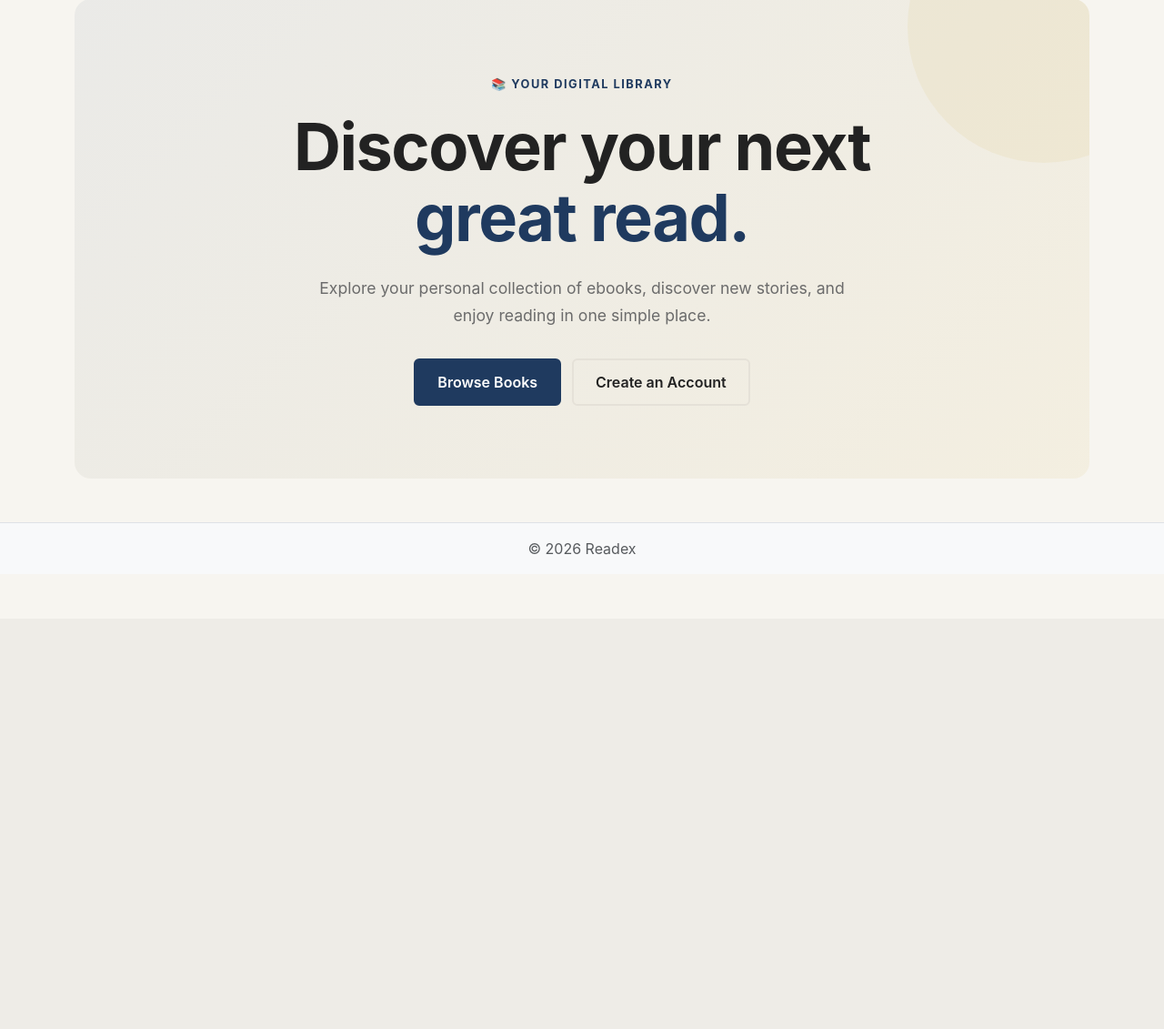
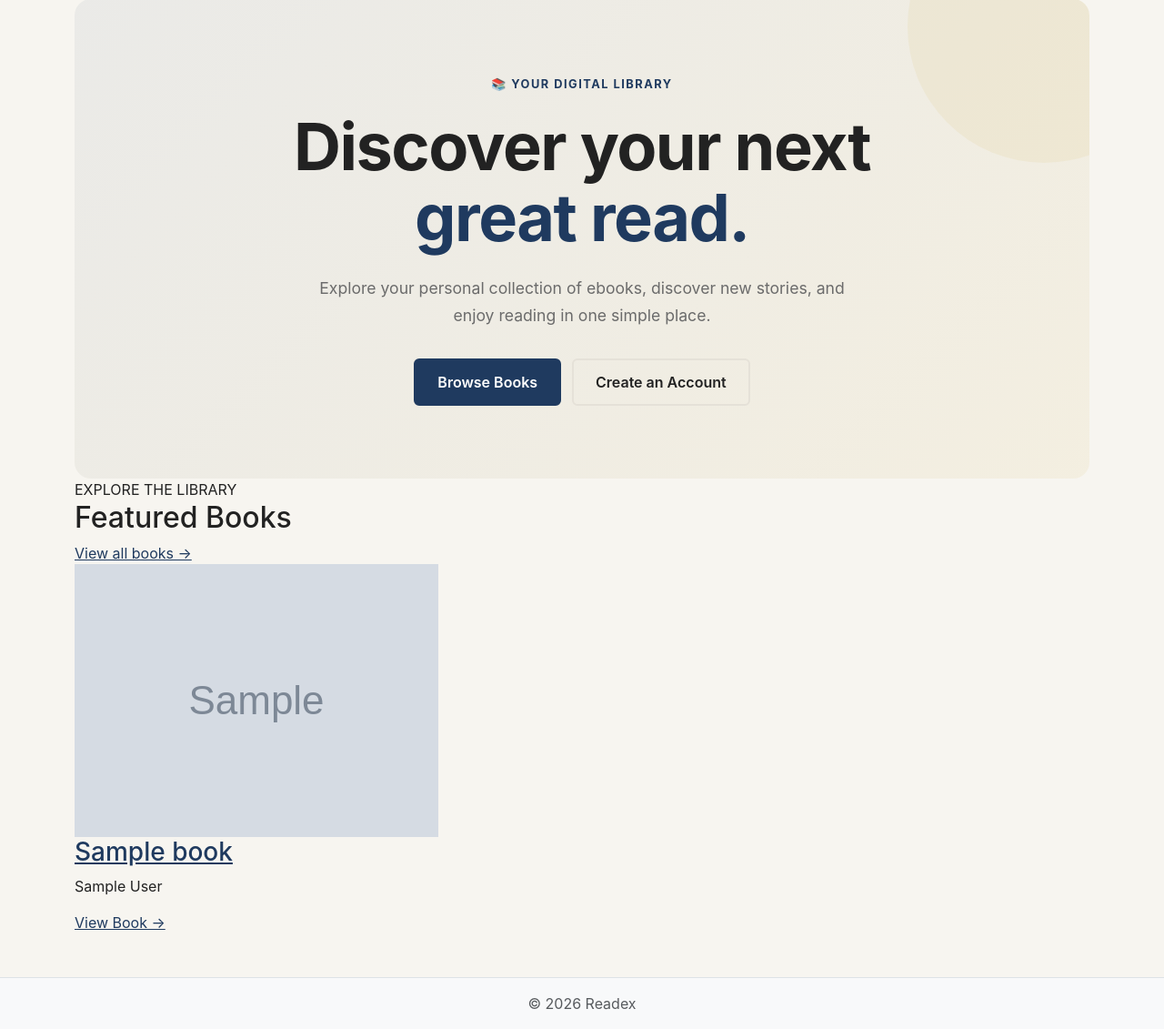
Before and after one commit to Mohamad-sudo616/readex, a Django app: page / in a window 1280 px wide. Shown: the part 120-1251 px from the top of the page at 91% size. Before the commit the page ends 751 px from the top, so only its background shows below. Run offline with Django 5.2, Linux system fonts and the light colour scheme; tables that the repository leaves empty hold one stand-in row (values such as "Sample post"); grey boxes marked "Sample" are stand-in pictures.

Commit message:
card partly completed

```diff
--- a/backend/templates/home.html
+++ b/backend/templates/home.html
@@ -42,4 +42,97 @@ Home | Readex
 
 </section>
 
+
+<!-- Featured Books -->
+<section class="readex-featured">
+
+    <div class="readex-section-heading">
+        <div>
+            <span class="readex-section-label">
+                EXPLORE THE LIBRARY
+            </span>
+
+            <h2>Featured Books</h2>
+        </div>
+
+        <a href="{% url 'books:list' %}" class="readex-view-all">
+            View all books →
+        </a>
+    </div>
+
+
+    {% if featured_books %}
+
+        <div class="row g-4">
+
+            {% for book in featured_books %}
+
+                <div class="col-12 col-sm-6 col-lg-4">
+
+                    <article class="readex-book-card">
+
+                        {% if book.cover_image %}
+
+                            <a href="{% url 'books:detail' book.slug %}">
+                                <img
+                                    src="{{ book.cover_image.url }}"
+                                    alt="{{ book.title }}"
+                                    class="readex-book-cover"
+                                >
+                            </a>
+
+                        {% else %}
+
+                            <div class="readex-book-cover-placeholder">
+                                📚
+                            </div>
+
+                        {% endif %}
+
+
+                        <div class="readex-book-card-body">
+
+                            <h3 class="readex-book-title">
+                                <a href="{% url 'books:detail' book.slug %}">
+                                    {{ book.title }}
+                                </a>
+                            </h3>
+
+                            <p class="readex-book-author">
+                                {{ book.author }}
+                            </p>
+
+                            <a
+                                href="{% url 'books:detail' book.slug %}"
+                                class="readex-book-link"
+                            >
+                                View Book →
+                            </a>
+
+                        </div>
+
+                    </article>
+
+                </div>
+
+            {% endfor %}
+
+        </div>
+
+    {% else %}
+
+        <div class="readex-empty-state">
+            <div class="readex-empty-icon">📚</div>
+
+            <h3>No books yet</h3>
+
+            <p>
+                Your library is waiting for its first book.
+            </p>
+        </div>
+
+    {% endif %}
+
+</section>
+
 {% endblock %}
```
